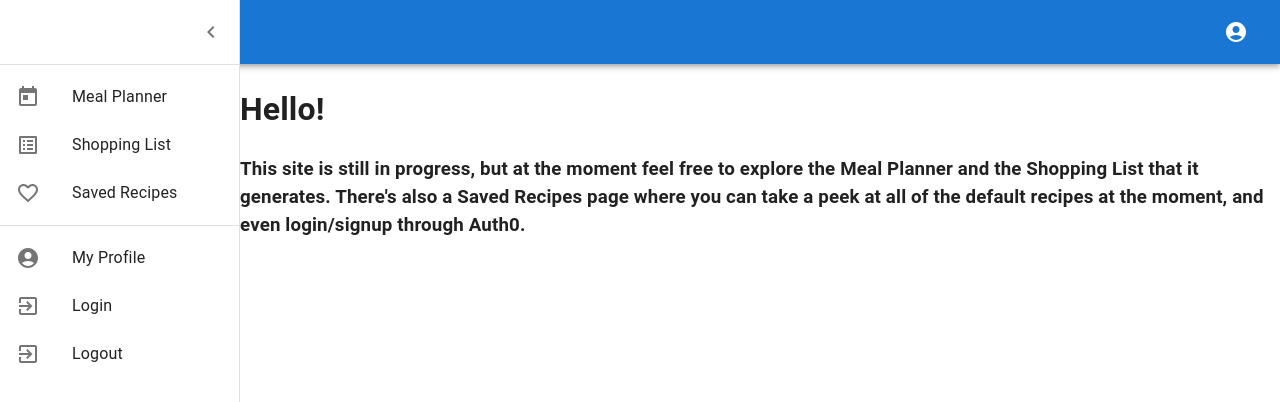
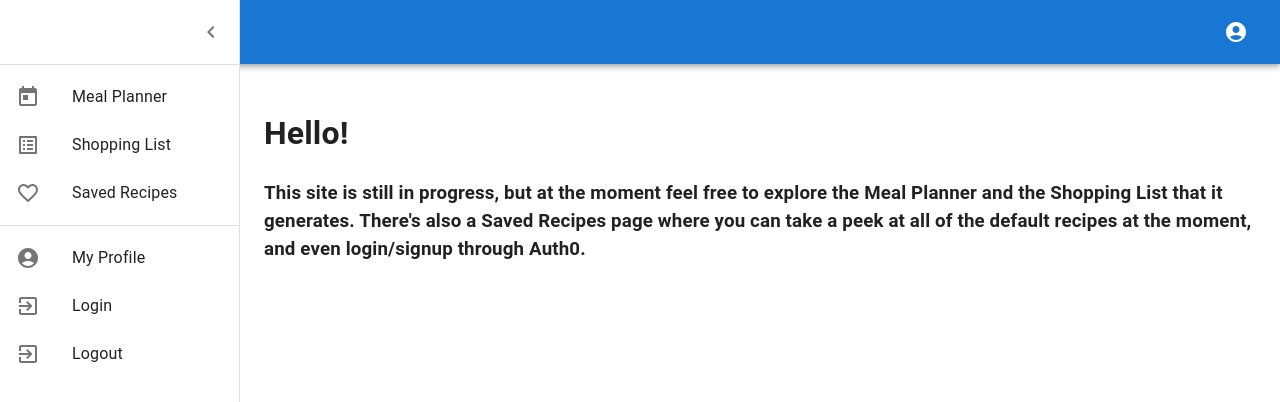
Before and after one commit to gage117/meal-planner, a Next.js app: page / in a window 1280 px wide. Both pictures are taken after a click on the button 32 px from the left and 32 px from the top of the page. Shown: the top 402 px of the page. Built offline with nearby package versions, Linux system fonts and the light colour scheme.

Commit message:
Drawer working

```diff
--- a/components/drawer.js
+++ b/components/drawer.js
@@ -1,3 +1,4 @@
+import { useEffect } from 'react';
 import Link from 'next/link';
 // import { useAuth0 } from "@auth0/auth0-react";
 import { makeStyles, useTheme } from '@mui/styles';
@@ -19,6 +20,7 @@ import {  ChevronLeft as ChevronLeftIcon,
           ExitToApp as ExitToAppIcon,
           ListAlt as ListAltIcon,
         } from '@mui/icons-material/';
+import { v4 as uuid } from 'uuid';
 
 // import stylesheet simply for accessing pseudo-elements because inline styles don't allow access to them
 // import "./drawer-styles.css"
@@ -85,6 +87,22 @@ const useStyles = makeStyles((theme) => ({
     },
   }));
 
+let upperList = ['Meal Planner', 'Shopping List', 'Saved Recipes', 'Explore Recipes', 'How Foodroid Works'];
+let lowerList = ['My Profile', 'Login', 'Logout'];
+// Turn each item into an object and add unique id to each list item
+upperList = upperList.map( listItem => {
+  return {
+    id: uuid(),
+    text: listItem
+  }
+});
+lowerList = lowerList.map( listItem => {
+  return {
+    id: uuid(),
+    text: listItem
+  }
+});
+
 function Drawer({open, setOpen}) {
     const classes = useStyles();
     const theme = useTheme();
@@ -113,106 +131,102 @@ function Drawer({open, setOpen}) {
         </div>
         <Divider />
         <List>
-          {['Meal Planner', 'Shopping List', 'Saved Recipes', 'Explore Recipes', 'How Foodroid Works'].map((text) => (
-            <>
-              {(() => {
-                switch (text) {
+          {upperList.map((listItem) => {
+            switch (listItem.text) {
             case 'Meal Planner':
               return (
-                    <Link href={"/planner"} key={text}>
-                      <ListItem button key={text}>
-                        <ListItemIcon classes={{root: classes.iconWidthOverride}}>
-                          <TodayIcon />
+                <Link href={"/planner"} key={listItem.id}>
+                  <ListItem button >
+                    <ListItemIcon classes={{root: classes.iconWidthOverride}} >
+                      <TodayIcon  />
                     </ListItemIcon>
-                        <ListItemText primary={text} />
+                    <ListItemText primary={listItem.text}  />
                   </ListItem>
                 </Link>
               )
             case 'Shopping List':
               return (
-                    <Link href={"/shopping-list"} key={text}>
-                      <ListItem button key={text}>
-                        <ListItemIcon classes={{root: classes.iconWidthOverride}}>
-                          <ListAltIcon />
+                <Link href={"/shopping-list"} key={listItem.id}>
+                  <ListItem button >
+                    <ListItemIcon classes={{root: classes.iconWidthOverride}} >
+                      <ListAltIcon  />
                     </ListItemIcon>
-                        <ListItemText primary={text} />
+                    <ListItemText primary={listItem.text}  />
                   </ListItem>
                 </Link>
               )
             case 'Saved Recipes':
               return (
-                    <Link href={"/saved-recipes"} key={text}>
-                      <ListItem button key={text}>
-                        <ListItemIcon classes={{root: classes.iconWidthOverride}}>
-                          <FavoriteBorderIcon />
+                <Link href={"/saved-recipes"} key={listItem.id}>
+                  <ListItem button >
+                    <ListItemIcon classes={{root: classes.iconWidthOverride}} >
+                      <FavoriteBorderIcon  />
                     </ListItemIcon>
-                        <ListItemText primary={text} />
+                    <ListItemText primary={listItem.text}  />
                   </ListItem>
                 </Link>
               )
             {/* case 'Explore Recipes':
               return (
-                    <Link href={"/explore"} key={text}>
-                      <ListItem button key={text}>
+                <Link href={"/explore"} key={listItem.id}>
+                  <ListItem button key={listItem.id}>
                     <ListItemIcon classes={{root: classes.iconWidthOverride}}>
                       <ExploreIcon />
                     </ListItemIcon>
-                        <ListItemText primary={text} />
+                    <ListItemText primary={listItem.text} />
                   </ListItem>
                 </Link>
               )
             case 'How Foodroid Works':
               return (
-                    <Link href={"/how-it-works"} key={text}>
-                      <ListItem button key={text}>
+                <Link href={"/how-it-works"} key={listItem.id}>
+                  <ListItem button key={listItem.id}>
                     <ListItemIcon classes={{root: classes.iconWidthOverride}}>
                       <HelpOutlineIcon />
                     </ListItemIcon>
-                        <ListItemText primary={text} />
+                    <ListItemText primary={listItem.text} />
                   </ListItem>
                 </Link>
               ) */}
             default:
               break;
-              }})()}
-            </>
-          ))}
+          }})}
         </List>
         <Divider />
         <List>
-          {['My Profile', 'Login', 'Logout'].map((text) => {
-            switch (text) {
+          {lowerList.map((listItem) => {
+            switch (listItem.text) {
               case 'My Profile':
                 {/* return isAuthenticated && */}
                 return (
-                  <Link href={"/profile"} key={text}>
-                    <ListItem button key={text}>
-                      <ListItemIcon classes={{root: classes.iconWidthOverride}}>
-                        <AccountCircleIcon />
+                  <Link href={"/profile"} key={listItem.id}>
+                    <ListItem button >
+                      <ListItemIcon classes={{root: classes.iconWidthOverride}} >
+                        <AccountCircleIcon  />
                       </ListItemIcon>
-                      <ListItemText primary={text} />
+                      <ListItemText primary={listItem.text}  />
                     </ListItem>
                   </Link>
                 );
               case 'Login':
-                {/* <ListItem button key={text} onClick={() => loginWithRedirect()}> */}
+                {/* <ListItem button key={listItem.id} onClick={() => loginWithRedirect()}> */}
                 return (
-                  <ListItem button key={text} >
-                    <ListItemIcon classes={{root: classes.iconWidthOverride}}>
-                      <ExitToAppIcon />
+                  <ListItem button key={listItem.id} >
+                    <ListItemIcon classes={{root: classes.iconWidthOverride}} >
+                      <ExitToAppIcon  />
                     </ListItemIcon>
-                    <ListItemText primary={text} />
+                    <ListItemText primary={listItem.text}  />
                   </ListItem>
                 )
               case 'Logout':
                 {/* return isAuthenticated && (
-                <ListItem button key={text} onClick={() => logout({ returnTo: window.location.origin })}> */}
+                <ListItem button key={listItem.id} onClick={() => logout({ returnTo: window.location.origin })}> */}
                 return (
-                  <ListItem button key={text} >
-                    <ListItemIcon classes={{root: classes.iconWidthOverride}}>
-                      <ExitToAppIcon />
+                  <ListItem button key={listItem.id} >
+                    <ListItemIcon classes={{root: classes.iconWidthOverride}} >
+                      <ExitToAppIcon  />
                     </ListItemIcon>
-                    <ListItemText primary={text} />
+                    <ListItemText primary={listItem.text}  />
                   </ListItem>
                 )
               default:
--- a/pages/_app.js
+++ b/pages/_app.js
@@ -60,7 +60,8 @@ export default function MyApp(props) {
         <Drawer open={open} setOpen={setOpen} drawerWidth={drawerWidth} />
         <Component
           {...pageProps}
-          className={clsx(classes.content, {
+          open={open}
+          classes={clsx(classes.content, {
             [classes.contentShift]: open,
           })}
         />
--- a/pages/index.js
+++ b/pages/index.js
@@ -1,6 +1,18 @@
-const LandingPage = () => {
+import { useState, useEffect } from "react"
+
+const LandingPage = (props) => {
+  const [ divStyle, setDivStyle ] = useState({})
+
+  useEffect( () => {
+    if( props.open ){
+      setDivStyle({marginLeft: "220px"});
+    } else {
+      setDivStyle({marginLeft: 0})
+    }
+  }, [props.open])
+
   return (
-    <div>
+    <div className={props.classes}>
       <h1>Hello!</h1>
       <h3>This site is still in progress, but at the moment feel free to explore the Meal Planner and the Shopping List that it generates. There's also a Saved Recipes page where you can take a peek at all of the default recipes at the moment, and even login/signup through Auth0.</h3>
     </div>
```
Lines whose indentation alone changed are shown as unchanged.
